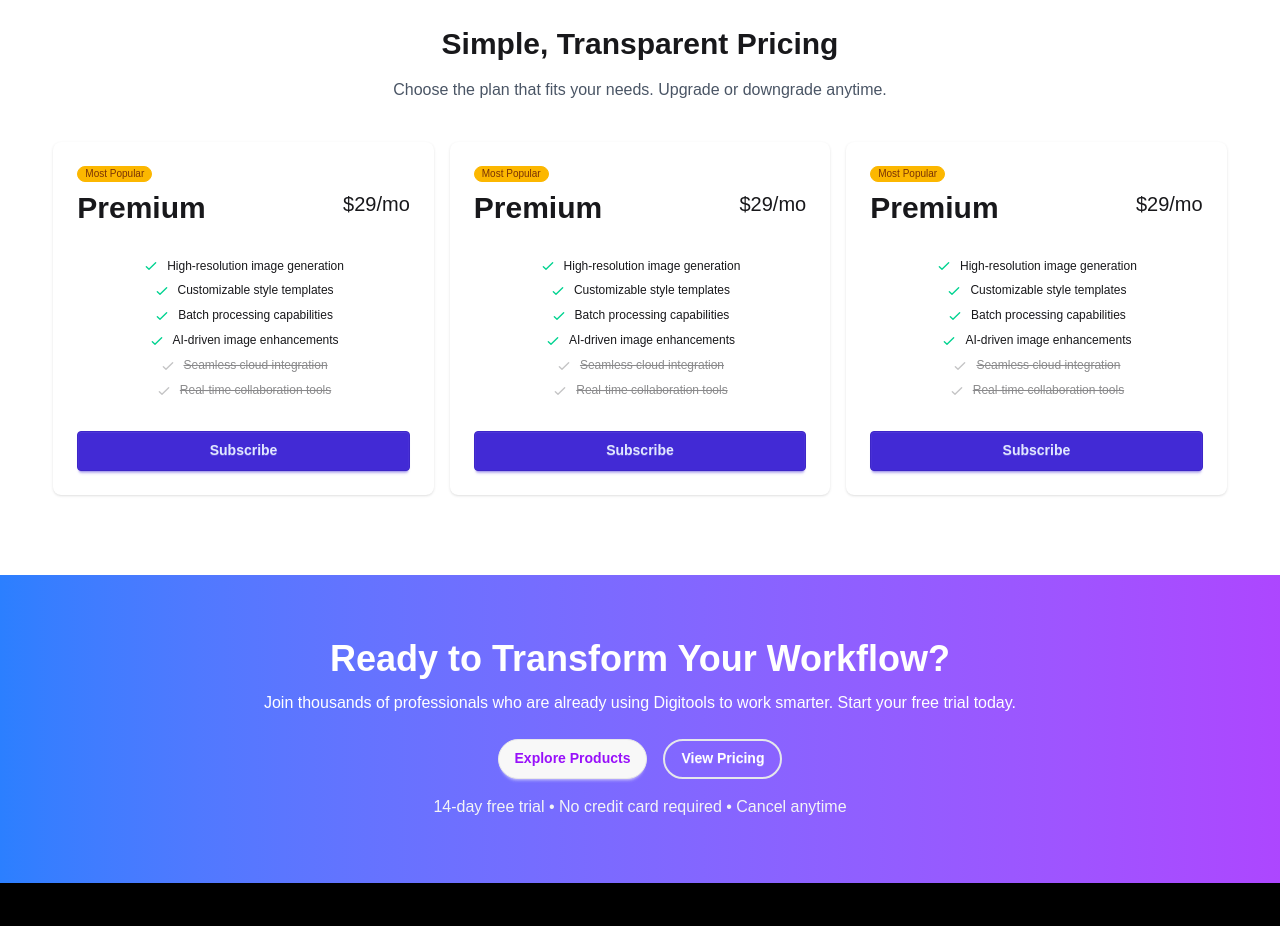
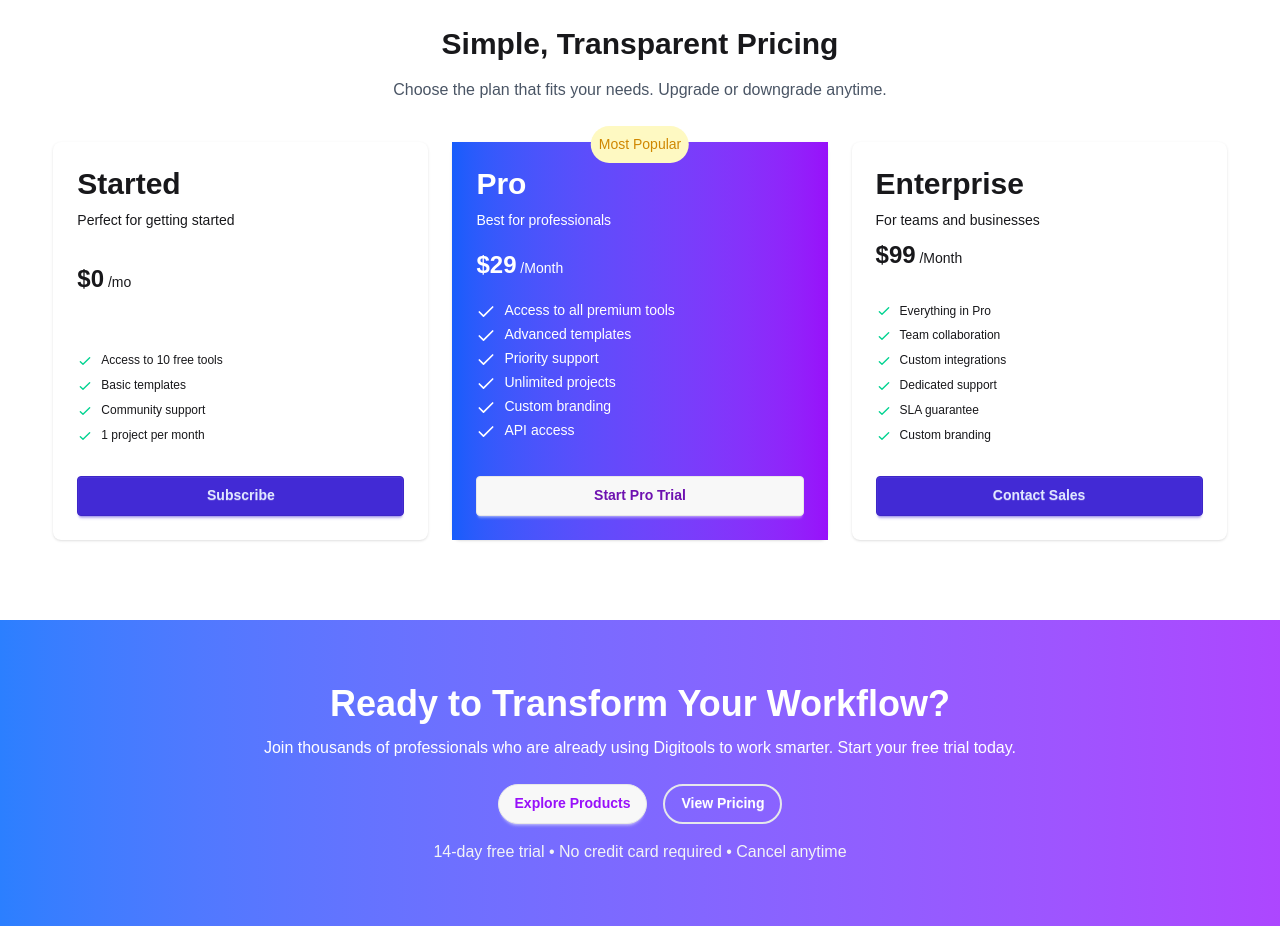
Before and after one commit to crack69-git/Digitools, a React (Vite) app: page / in a window 1280 px wide. Shown: the part 4240-5166 px from the top of the page. Built offline with nearby package versions, Linux system fonts and the light colour scheme.

Commit message:
added subscription template

```diff
--- a/src/components/herosection/HeroSection.jsx
+++ b/src/components/herosection/HeroSection.jsx
@@ -15,7 +15,7 @@ const HeroSection = () => {
                 </div>
             </div>
             <div>
-                <img src={banner} alt="Hero Banner" className='max-md:w-3/4 max-md:h-1/2 mx-auto' />
+                <img src={banner} alt="Hero Banner" className='max-md:w-3/4 max-md:h-1/2 gmx-auto' />
             </div>
         </div>
     );
--- a/src/components/subscription/Subscription.jsx
+++ b/src/components/subscription/Subscription.jsx
@@ -1,4 +1,5 @@
 import React from 'react';
+import { Check } from 'lucide-react';
 
 const Subscription = () => {
     return (
@@ -6,119 +7,97 @@ const Subscription = () => {
             <h1 className='text-3xl font-bold mb-4'>Simple, Transparent Pricing</h1>
             <p className='text-gray-600 mb-10'>Choose the plan that fits your needs. Upgrade or downgrade anytime.</p>
             <div className='w-11/12 mx-auto'>
-                <div className='grid grid-cols-1 md:grid-cols-2 lg:grid-cols-3 gap-4'>
+                <div className='grid grid-cols-1 md:grid-cols-2 lg:grid-cols-3 gap-6'>
                     {/* card start */}
-                    <div className="card w-full bg-base-100 shadow-sm">
+                    <div className="card w-full bg-base-100 shadow-sm text-left">
                         <div className="card-body">
-                            <span className="badge badge-xs badge-warning">Most Popular</span>
-                            <div className="flex justify-between">
-                                <h2 className="text-3xl font-bold">Premium</h2>
-                                <span className="text-xl">$29/mo</span>
-                            </div>
-                            <ul className="mt-6 flex flex-col gap-2 text-xs">
+
+                            <h2 className="text-3xl font-bold">Started</h2>
+                            <p>Perfect for getting started</p>
+                            <p ><span className="text-2xl font-bold">$0</span> /mo</p>
+
+                            <ul className="mt-6 flex flex-col justify-start items-start text-start gap-2 text-xs">
                                 <li>
                                     <svg xmlns="http://www.w3.org/2000/svg" className="size-4 me-2 inline-block text-success" fill="none" viewBox="0 0 24 24" stroke="currentColor"><path strokeLinecap="round" strokeLinejoin="round" strokeWidth="2" d="M5 13l4 4L19 7" /></svg>
-                                    <span>High-resolution image generation</span>
+                                    <span>Access to 10 free tools</span>
                                 </li>
                                 <li>
                                     <svg xmlns="http://www.w3.org/2000/svg" className="size-4 me-2 inline-block text-success" fill="none" viewBox="0 0 24 24" stroke="currentColor"><path strokeLinecap="round" strokeLinejoin="round" strokeWidth="2" d="M5 13l4 4L19 7" /></svg>
-                                    <span>Customizable style templates</span>
+                                    <span>Basic templates</span>
                                 </li>
                                 <li>
                                     <svg xmlns="http://www.w3.org/2000/svg" className="size-4 me-2 inline-block text-success" fill="none" viewBox="0 0 24 24" stroke="currentColor"><path strokeLinecap="round" strokeLinejoin="round" strokeWidth="2" d="M5 13l4 4L19 7" /></svg>
-                                    <span>Batch processing capabilities</span>
+                                    <span>Community support</span>
                                 </li>
                                 <li>
                                     <svg xmlns="http://www.w3.org/2000/svg" className="size-4 me-2 inline-block text-success" fill="none" viewBox="0 0 24 24" stroke="currentColor"><path strokeLinecap="round" strokeLinejoin="round" strokeWidth="2" d="M5 13l4 4L19 7" /></svg>
-                                    <span>AI-driven image enhancements</span>
+                                    <span>1 project per month</span>
                                 </li>
-                                <li className="opacity-50">
-                                    <svg xmlns="http://www.w3.org/2000/svg" className="size-4 me-2 inline-block text-base-content/50" fill="none" viewBox="0 0 24 24" stroke="currentColor"><path strokeLinecap="round" strokeLinejoin="round" strokeWidth="2" d="M5 13l4 4L19 7" /></svg>
-                                    <span className="line-through">Seamless cloud integration</span>
-                                </li>
-                                <li className="opacity-50">
-                                    <svg xmlns="http://www.w3.org/2000/svg" className="size-4 me-2 inline-block text-base-content/50" fill="none" viewBox="0 0 24 24" stroke="currentColor"><path strokeLinecap="round" strokeLinejoin="round" strokeWidth="2" d="M5 13l4 4L19 7" /></svg>
-                                    <span className="line-through">Real-time collaboration tools</span>
-                                </li>
+
                             </ul>
                             <div className="mt-6">
                                 <button className="btn btn-primary btn-block">Subscribe</button>
                             </div>
                         </div>
                     </div>
-                    <div className="card w-full bg-base-100 shadow-sm">
+                    <div className="card w-full bg-base-100 shadow-sm text-left">
+
+                        <div className="card-body bg-linear-to-r from-blue-600 to-purple-600 text-white relative">
+                            <div className='absolute -top-4 left-1/2 transform -translate-x-1/2'>
+                                <p className='text-yellow-600 bg-yellow-100 p-2 rounded-3xl'>Most Popular</p>
+                            </div>
+                            <h2 className="text-3xl font-bold m-0">Pro</h2>
+                            <p>Best for professionals</p>
+                            <p ><span className="text-2xl font-bold">$29</span> /Month</p>
+                            <div>
+                                <p className='flex gap-2'><Check className='w-5' /><span>Access to all premium tools</span></p>
+                                <p className='flex gap-2'><Check className='w-5' /><span>Advanced templates</span></p>
+                                <p className='flex gap-2'><Check className='w-5' /><span>Priority support</span></p>
+                                <p className='flex gap-2'><Check className='w-5' /><span>Unlimited projects</span></p>
+                                <p className='flex gap-2'><Check className='w-5' /><span>Custom branding</span></p>
+                                <p className='flex gap-2'><Check className='w-5' /><span>API access</span></p>
+                            </div>
+                            <div className="mt-6">
+                                <button className="btn text-purple-800 btn-block">Start Pro Trial</button>
+                            </div>
+                        </div>
+                    </div>
+                    <div className="card w-full bg-base-100 shadow-sm text-left">
                         <div className="card-body">
-                            <span className="badge badge-xs badge-warning">Most Popular</span>
-                            <div className="flex justify-between">
-                                <h2 className="text-3xl font-bold">Premium</h2>
-                                <span className="text-xl">$29/mo</span>
-                            </div>
+
+                            <h2 className="text-3xl font-bold">Enterprise</h2>
+                            <p>For teams and businesses</p>
+                            <p ><span className="text-2xl font-bold">$99</span> /Month</p>
+
                             <ul className="mt-6 flex flex-col gap-2 text-xs">
                                 <li>
                                     <svg xmlns="http://www.w3.org/2000/svg" className="size-4 me-2 inline-block text-success" fill="none" viewBox="0 0 24 24" stroke="currentColor"><path strokeLinecap="round" strokeLinejoin="round" strokeWidth="2" d="M5 13l4 4L19 7" /></svg>
-                                    <span>High-resolution image generation</span>
+                                    <span>Everything in Pro</span>
                                 </li>
                                 <li>
                                     <svg xmlns="http://www.w3.org/2000/svg" className="size-4 me-2 inline-block text-success" fill="none" viewBox="0 0 24 24" stroke="currentColor"><path strokeLinecap="round" strokeLinejoin="round" strokeWidth="2" d="M5 13l4 4L19 7" /></svg>
-                                    <span>Customizable style templates</span>
+                                    <span>Team collaboration</span>
                                 </li>
                                 <li>
                                     <svg xmlns="http://www.w3.org/2000/svg" className="size-4 me-2 inline-block text-success" fill="none" viewBox="0 0 24 24" stroke="currentColor"><path strokeLinecap="round" strokeLinejoin="round" strokeWidth="2" d="M5 13l4 4L19 7" /></svg>
-                                    <span>Batch processing capabilities</span>
+                                    <span>Custom integrations</span>
                                 </li>
                                 <li>
                                     <svg xmlns="http://www.w3.org/2000/svg" className="size-4 me-2 inline-block text-success" fill="none" viewBox="0 0 24 24" stroke="currentColor"><path strokeLinecap="round" strokeLinejoin="round" strokeWidth="2" d="M5 13l4 4L19 7" /></svg>
-                                    <span>AI-driven image enhancements</span>
-                                </li>
-                                <li className="opacity-50">
-                                    <svg xmlns="http://www.w3.org/2000/svg" className="size-4 me-2 inline-block text-base-content/50" fill="none" viewBox="0 0 24 24" stroke="currentColor"><path strokeLinecap="round" strokeLinejoin="round" strokeWidth="2" d="M5 13l4 4L19 7" /></svg>
-                                    <span className="line-through">Seamless cloud integration</span>
-                                </li>
-                                <li className="opacity-50">
-                                    <svg xmlns="http://www.w3.org/2000/svg" className="size-4 me-2 inline-block text-base-content/50" fill="none" viewBox="0 0 24 24" stroke="currentColor"><path strokeLinecap="round" strokeLinejoin="round" strokeWidth="2" d="M5 13l4 4L19 7" /></svg>
-                                    <span className="line-through">Real-time collaboration tools</span>
-                                </li>
-                            </ul>
-                            <div className="mt-6">
-                                <button className="btn btn-primary btn-block">Subscribe</button>
-                            </div>
-                        </div>
-                    </div>
-                    <div className="card w-full bg-base-100 shadow-sm">
-                        <div className="card-body">
-                            <span className="badge badge-xs badge-warning">Most Popular</span>
-                            <div className="flex justify-between">
-                                <h2 className="text-3xl font-bold">Premium</h2>
-                                <span className="text-xl">$29/mo</span>
-                            </div>
-                            <ul className="mt-6 flex flex-col gap-2 text-xs">
-                                <li>
-                                    <svg xmlns="http://www.w3.org/2000/svg" className="size-4 me-2 inline-block text-success" fill="none" viewBox="0 0 24 24" stroke="currentColor"><path strokeLinecap="round" strokeLinejoin="round" strokeWidth="2" d="M5 13l4 4L19 7" /></svg>
-                                    <span>High-resolution image generation</span>
+                                    <span>Dedicated support</span>
                                 </li>
                                 <li>
                                     <svg xmlns="http://www.w3.org/2000/svg" className="size-4 me-2 inline-block text-success" fill="none" viewBox="0 0 24 24" stroke="currentColor"><path strokeLinecap="round" strokeLinejoin="round" strokeWidth="2" d="M5 13l4 4L19 7" /></svg>
-                                    <span>Customizable style templates</span>
+                                    <span>SLA guarantee</span>
                                 </li>
                                 <li>
                                     <svg xmlns="http://www.w3.org/2000/svg" className="size-4 me-2 inline-block text-success" fill="none" viewBox="0 0 24 24" stroke="currentColor"><path strokeLinecap="round" strokeLinejoin="round" strokeWidth="2" d="M5 13l4 4L19 7" /></svg>
-                                    <span>Batch processing capabilities</span>
+                                    <span>Custom branding</span>
                                 </li>
-                                <li>
-                                    <svg xmlns="http://www.w3.org/2000/svg" className="size-4 me-2 inline-block text-success" fill="none" viewBox="0 0 24 24" stroke="currentColor"><path strokeLinecap="round" strokeLinejoin="round" strokeWidth="2" d="M5 13l4 4L19 7" /></svg>
-                                    <span>AI-driven image enhancements</span>
-                                </li>
-                                <li className="opacity-50">
-                                    <svg xmlns="http://www.w3.org/2000/svg" className="size-4 me-2 inline-block text-base-content/50" fill="none" viewBox="0 0 24 24" stroke="currentColor"><path strokeLinecap="round" strokeLinejoin="round" strokeWidth="2" d="M5 13l4 4L19 7" /></svg>
-                                    <span className="line-through">Seamless cloud integration</span>
-                                </li>
-                                <li className="opacity-50">
-                                    <svg xmlns="http://www.w3.org/2000/svg" className="size-4 me-2 inline-block text-base-content/50" fill="none" viewBox="0 0 24 24" stroke="currentColor"><path strokeLinecap="round" strokeLinejoin="round" strokeWidth="2" d="M5 13l4 4L19 7" /></svg>
-                                    <span className="line-through">Real-time collaboration tools</span>
-                                </li>
+
                             </ul>
                             <div className="mt-6">
-                                <button className="btn btn-primary btn-block">Subscribe</button>
+                                <button className="btn btn-primary btn-block">Contact Sales</button>
                             </div>
                         </div>
                     </div>
```
